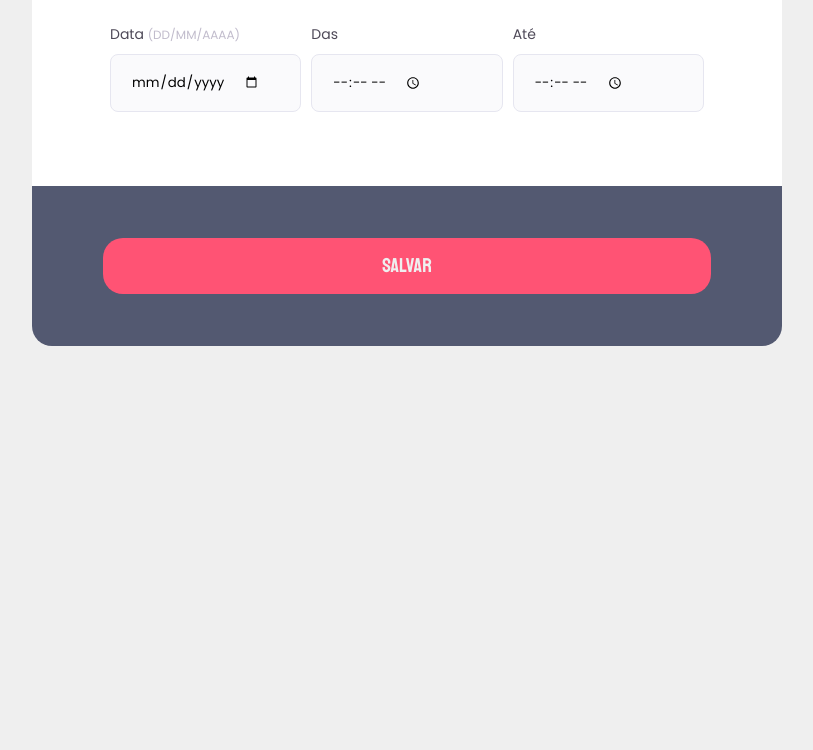
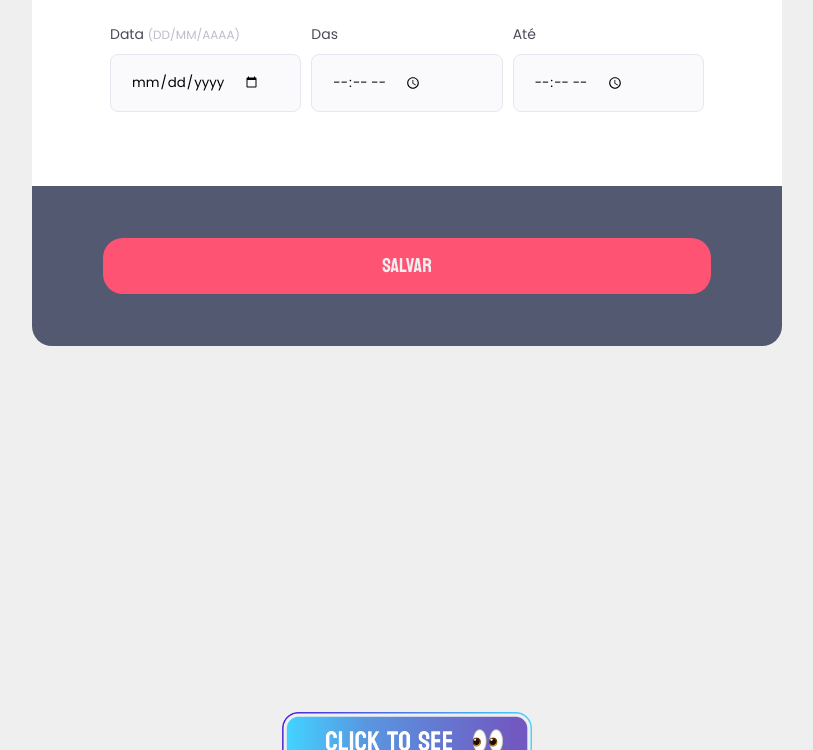
Before and after one commit to jacksonMarcelinoFreitas/Mentoring_Form, a plain HTML site: page index.html in a window 1280 px wide. Shown: the part 1290-2040 px from the top of the page, without its empty margins (233-1046 px from the left). Before the commit the page ends 2002 px from the top, so only its background shows below. Drawn offline with Linux system fonts and the light colour scheme.

Commit message:
fixing buttons

```diff
--- a/index.html
+++ b/index.html
@@ -110,4 +110,9 @@
     </div>
 </body>
 </html>
+<p style="text-align:center;">
+    <a href="https://jacksonmarcelinofreitas.github.io/Mentoring_Form/">
+        <img src="Buttom to see.png" alt="Button to see the project" style="width:250px; text-align: center;">
+    </a>
+</p>
 <!-- By Jackson Freitas-->
```
Also changed, not shown: 1 other file.
